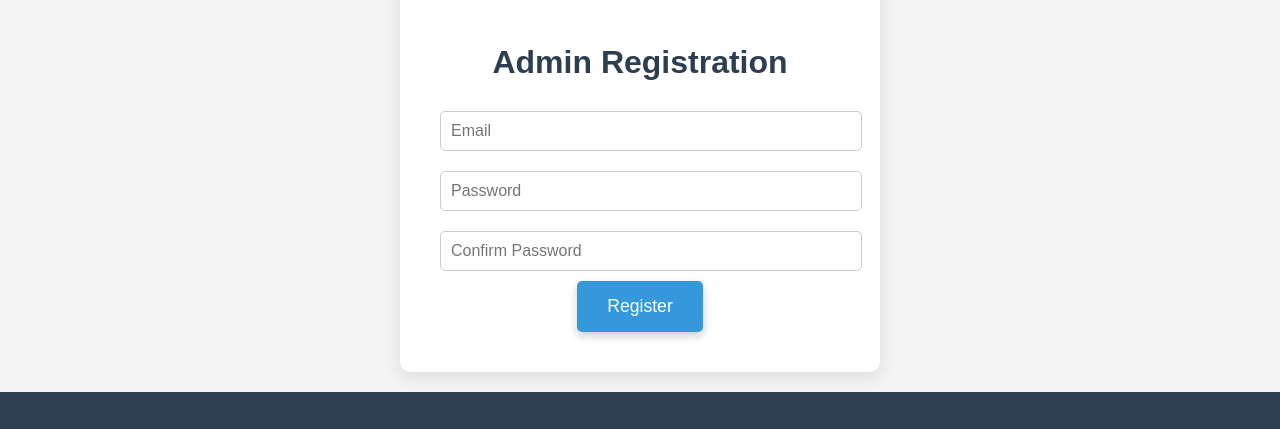
After one commit to LeeBotting07/EXAM_2023, a Flask app: page /admin-register in a window 1280 px wide. The commit adds this page. Shown: the part 301-730 px from the top of the page. Run offline with Flask 3, Linux system fonts and the light colour scheme.

Commit message:
Implement admin registration and enhance login error handling; add flash message styles and update admin login template

```diff
--- a/main.py
+++ b/main.py
@@ -71,8 +71,13 @@ def admin_login():
 
         # Check if the email contains '@admin'
         if '@admin' not in email:
-            flash("Only admin accounts can log in here.", 'error')  # Flash error message
-            return redirect(url_for('customer_login'))  # Redirect to customer login
+            flash("Only admin accounts can log in here.", 'error')
+            return redirect(url_for('customer_login'))
+
+        # Check the password (replace "admin123" with your actual password logic)
+        if password != "admin123":
+            flash("Incorrect password. Please try again.", 'error')
+            return redirect(url_for('admin_login'))
 
         try:
             with sqlite3.connect("dojo.db") as con:
@@ -82,14 +87,13 @@ def admin_login():
 
                 if data:
                     hashed_password, role = data
-                    # Check the password and role
                     if bcrypt.check_password_hash(hashed_password, password) and role == 'admin':
-                        session['email'] = email  # Set the session variable
-                        session['role'] = role  # Set the role for the session
+                        session['email'] = email
+                        session['role'] = role
                         # Update last login timestamp
                         cur.execute("UPDATE users SET last_login = ? WHERE email = ?", (datetime.datetime.now(), email))
                         con.commit()
-                        return redirect(url_for('admin_panel'))  # Redirect to admin panel
+                        return redirect(url_for('admin_panel'))
                     else:
                         error = "Invalid email or password"
                 else:
@@ -99,5 +103,37 @@ def admin_login():
 
     return render_template('admin-login.html', title="Admin Login", error=error)
 
+@app.route('/admin-register', methods=['GET', 'POST'])
+def admin_register():
+    error = None
+    if request.method == 'POST':
+        email = request.form.get('email')
+        password = request.form.get('password')
+        confirm_password = request.form.get('confirm_password')
+
+        if password != confirm_password:
+            error = "Passwords do not match."
+        else:
+            try:
+                with sqlite3.connect("dojo.db") as con:
+                    cur = con.cursor()
+                    # Check if the email already exists
+                    cur.execute("SELECT email FROM users WHERE email = ?", (email,))
+                    if cur.fetchone():
+                        error = "Email already registered."
+                    else:
+                        # Hash the password
+                        hashed_password = bcrypt.hashpw(password.encode('utf-8'), bcrypt.gensalt())
+                        # Insert the new admin user
+                        cur.execute("INSERT INTO users (email, password, role) VALUES (?, ?, ?)",
+                                    (email, hashed_password, 'admin'))
+                        con.commit()
+                        flash("Admin account created successfully. Please log in.", 'success')
+                        return redirect(url_for('admin_login'))
+            except sqlite3.Error as e:
+                error = f"Database error: {e}"
+
+    return render_template('admin-register.html', title='Admin Registration', error=error)
+
 if __name__ == '__main__':
     app.run(debug=True)
--- a/static/css/login.css
+++ b/static/css/login.css
@@ -1,3 +1,22 @@
+/* Flash message styles */
+.flash-message {
+    padding: 10px;
+    margin: 10px 0;
+    border-radius: 5px;
+    text-align: center;
+    font-weight: bold;
+}
+
+.flash-message.error {
+    background-color: #ffebee; /* Light red background for errors */
+    color: #c62828; /* Dark red text */
+}
+
+.flash-message.success {
+    background-color: #e8f5e9; /* Light green background for success */
+    color: #2e7d32; /* Dark green text */
+}
+
 /* Login Page Styles */
 body {
     background-color: #f4f4f4; /* Light background for contrast */
--- /dev/null
+++ b/templates/admin-register.html
@@ -0,0 +1,20 @@
+{% extends "main.html" %}
+{% block title %}Admin Registration{% endblock %}
+{% block content %}
+
+<div class="login-container">
+    <div class="login-box">
+        <img src="{{ url_for('static', filename='images/logo.png') }}" alt="Logo" class="login-logo">
+        <h1>Admin Registration</h1>
+        <form action="{{ url_for('admin_register') }}" method="POST">
+            <input type="email" name="email" placeholder="Email" required>
+            <input type="password" name="password" placeholder="Password" required>
+            <input type="password" name="confirm_password" placeholder="Confirm Password" required>
+            <button type="submit" class="button">Register</button>
+        </form>
+    </div>
+</div>
+
+<link rel="stylesheet" href="{{ url_for('static', filename='css/main.css') }}">
+<link rel="stylesheet" href="{{ url_for('static', filename='css/login.css') }}">
+{% endblock %}
```
Also changed, not shown: templates/admin-login.html (+25 -13 lines).
